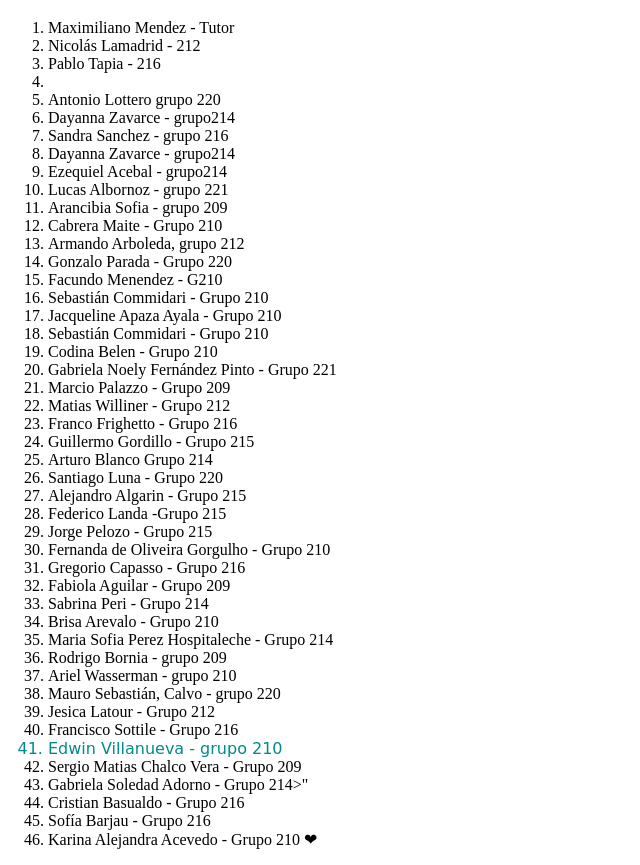
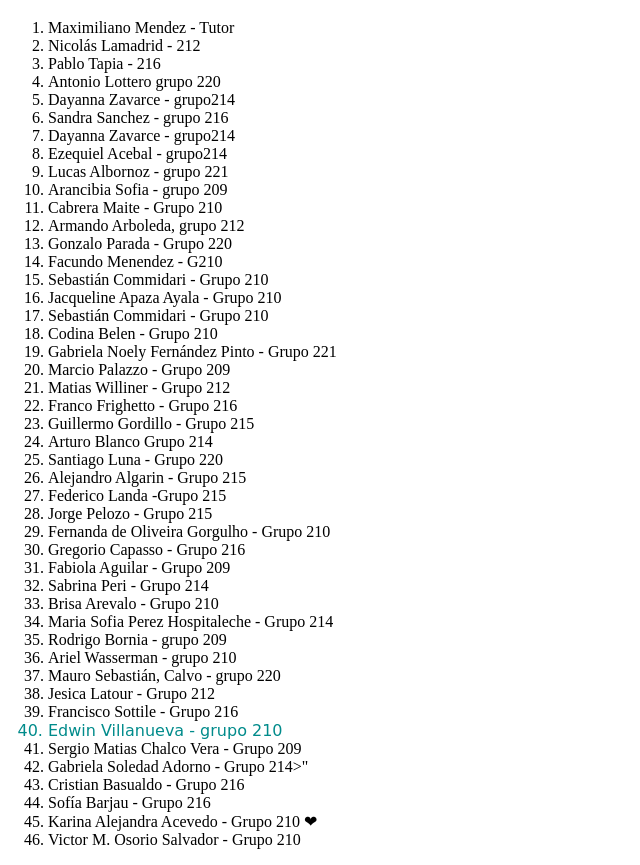
Before and after one commit to Maxs22/practica-git, a plain HTML site: page practica-git/index.html in a window 1280 px wide. Shown: the part 61-926 px from the top of the page, without its empty margins (0-640 px from the left). Drawn offline with Linux system fonts and the light colour scheme.

Commit message:
Actulizo mis datos

```diff
--- a/practica-git/index.html
+++ b/practica-git/index.html
@@ -14,7 +14,7 @@
 
     <li>Maximiliano Mendez - Tutor</li>
     <li>Nicolás Lamadrid - 212</li>
-    <li>Pablo Tapia - 216<li>
+    <li>Pablo Tapia - 216</li>
     <li>Antonio Lottero grupo 220</li>
     <li>Dayanna Zavarce - grupo214</li>
     <li>Sandra Sanchez - grupo 216</li>
@@ -57,6 +57,7 @@
     <li>Cristian Basualdo - Grupo 216</li>
     <li>Sofía Barjau - Grupo 216 </li>
     <li>Karina Alejandra Acevedo - Grupo 210 ❤</li>
+    <li>Victor M. Osorio Salvador - Grupo 210</li>
   </ol>
 
 
```
